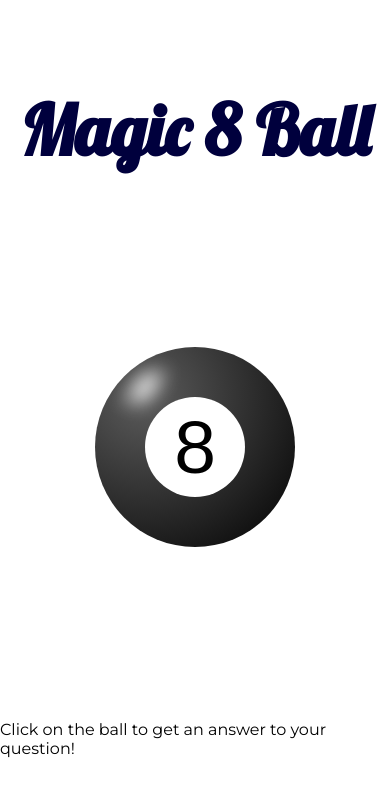
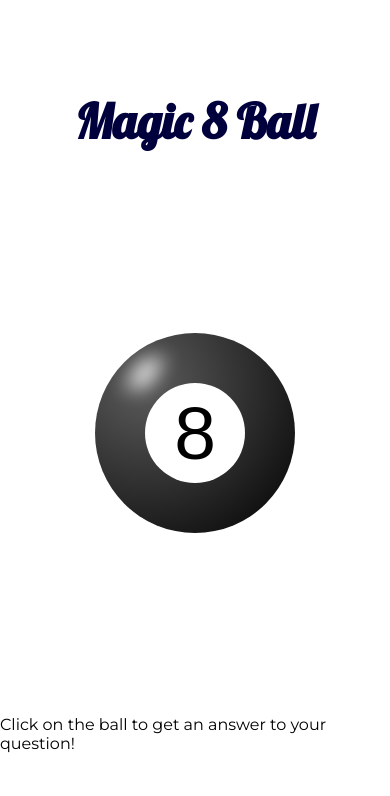
Before and after one commit to JillBirchall/jquery-magic-8-ball, a plain HTML site: page index.html in a window 390 px wide. Drawn offline with nearby package versions, Linux system fonts and the light colour scheme.

Commit message:
Making title font size responsive

```diff
--- a/styles.css
+++ b/styles.css
@@ -25,7 +25,7 @@
 
 .main-title {
   font-family: "Lobster", cursive;
-  font-size: 70px;
+  font-size: 24px;
   color: rgb(0, 0, 61);
 }
 
@@ -120,3 +120,15 @@
 .move-ball {
   animation: rotate-ball 2s linear forwards;
 }
+
+@media (min-width: 400px), (min-height: 400px) {
+  .main-title {
+    font-size: 36px;
+  }
+}
+
+@media (min-width: 800px), (min-height: 800px) {
+  .main-title {
+    font-size: 48px;
+  }
+}
```
